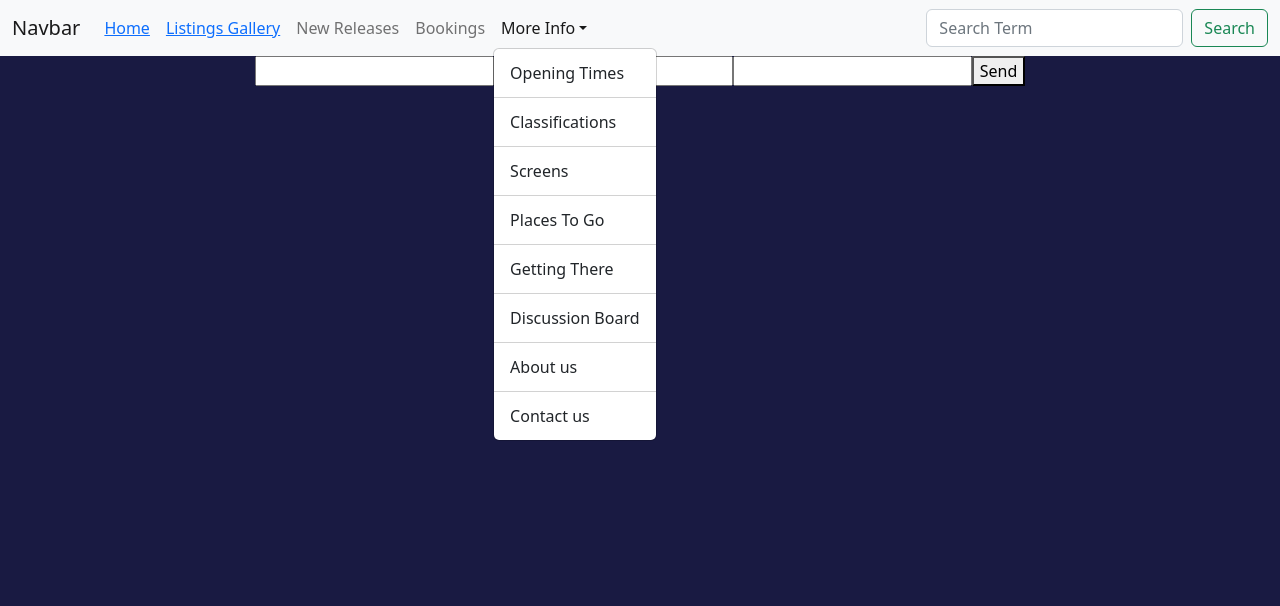
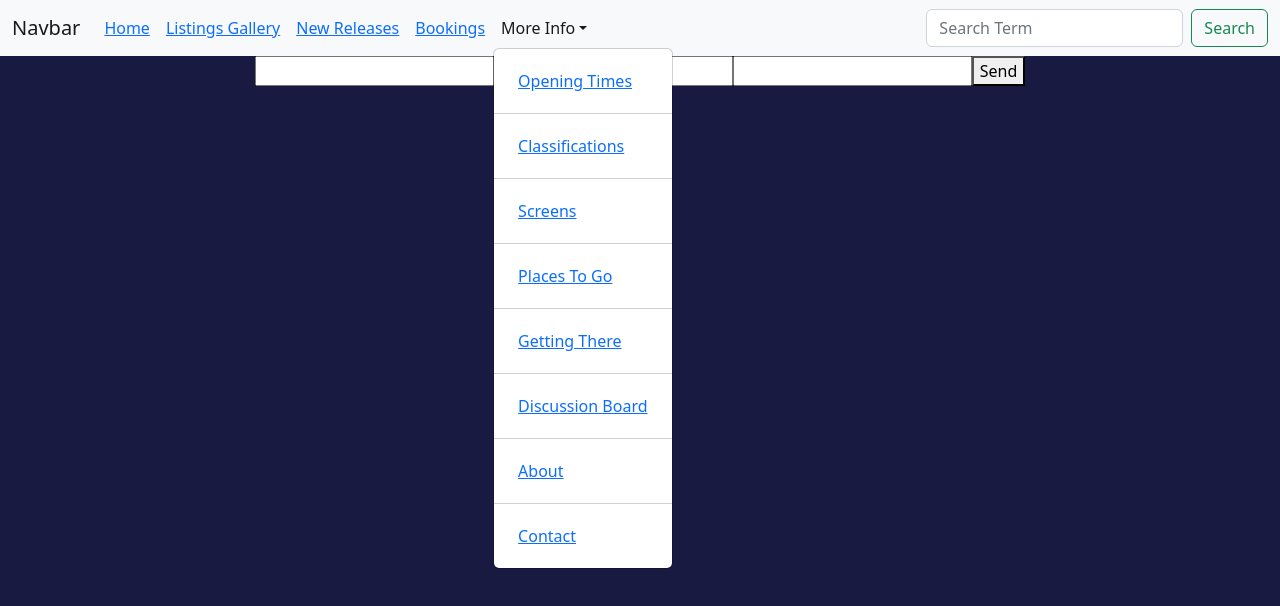
Before and after one commit to QAC-Sierra/QACinemas, a React (Create React App) app in the folder qac-site/: page /contact in a window 1280 px wide. Both pictures are taken after a click on the link "More Info". Shown: the top 606 px of the page. Built offline with nearby package versions, Linux system fonts and the light colour scheme.

Commit message:
QAC-23 #done #comment Updated routes from href to Link to

```diff
--- a/qac-site/src/components/NavigationBar.jsx
+++ b/qac-site/src/components/NavigationBar.jsx
@@ -59,14 +59,14 @@ const NavigationBar = () => {
 							</CNavItem>
 
 							<CNavItem>
-								<CNavLink href="/new-releases">
-									New Releases
+								<CNavLink>
+                  <Link to="/new-releases">New Releases</Link>
 								</CNavLink>
 							</CNavItem>
 
 							<CNavItem>
-								<CNavLink href="/ticket-bookings">
-									Bookings
+								<CNavLink>
+                  <Link to="/ticket-bookings">Bookings</Link>
 								</CNavLink>
 							</CNavItem>
 
@@ -76,43 +76,59 @@ const NavigationBar = () => {
 								</CDropdownToggle>
 
 								<CDropdownMenu>
-									<CDropdownItem href="/opening-times">
-										Opening Times
+									<CDropdownItem>
+                    <CNavLink>
+                      <Link to="/opening-times">Opening Times</Link>
+                      </CNavLink>
 									</CDropdownItem>
 									<CDropdownDivider/>
 
-									<CDropdownItem href="/classifications">
-										Classifications
+									<CDropdownItem>
+                  <CNavLink>
+                     <Link to="/classifications">Classifications</Link>
+                     </CNavLink>
 									</CDropdownItem>
 									<CDropdownDivider/>
 
-									<CDropdownItem href="/screens">
-										Screens
+                  <CDropdownItem>
+                  <CNavLink>
+                     <Link to="/screens">Screens</Link>
+                     </CNavLink>
 									</CDropdownItem>
 									<CDropdownDivider/>
 
-									<CDropdownItem href="/places-to-go">
-										Places To Go
+                  <CDropdownItem>
+                  <CNavLink>
+                     <Link to="/places-to-go">Places To Go</Link>
+                     </CNavLink>
 									</CDropdownItem>
 									<CDropdownDivider/>
 
-									<CDropdownItem href="/getting-there">
-										Getting There
+                  <CDropdownItem>
+                  <CNavLink>
+                     <Link to="/getting-there">Getting There</Link>
+                     </CNavLink>
 									</CDropdownItem>
 									<CDropdownDivider/>
 
-									<CDropdownItem href="/discussion-board">
-										Discussion Board
+                  <CDropdownItem>
+                  <CNavLink>
+                     <Link to="/discussion-board">Discussion Board</Link>
+                     </CNavLink>
 									</CDropdownItem>
 									<CDropdownDivider/>
 
-									<CDropdownItem href="/about">
-										About us
+                  <CDropdownItem>
+                  <CNavLink>
+                     <Link to="/about">About</Link>
+                     </CNavLink>
 									</CDropdownItem>
 									<CDropdownDivider/>
 
-									<CDropdownItem href="/contact">
-										Contact us
+                  <CDropdownItem>
+                  <CNavLink>
+                     <Link to="/contact">Contact</Link>
+                  </CNavLink>
 									</CDropdownItem>
 								</CDropdownMenu>
 							</CDropdown>
```
